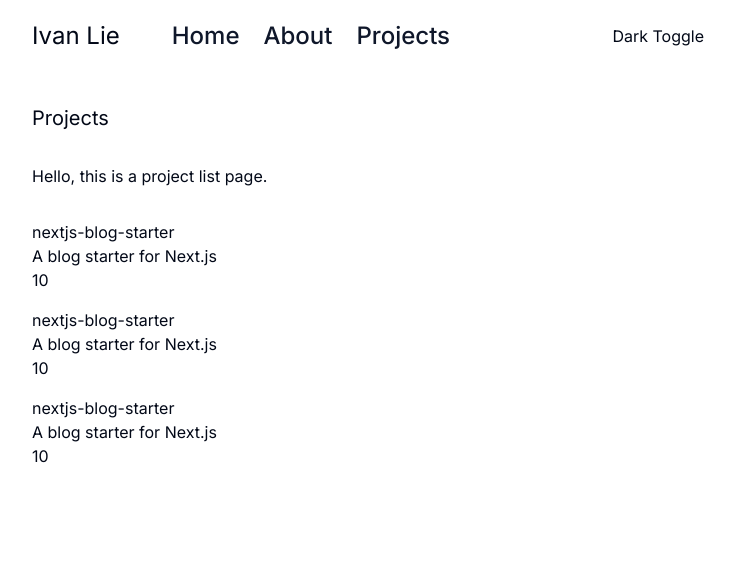
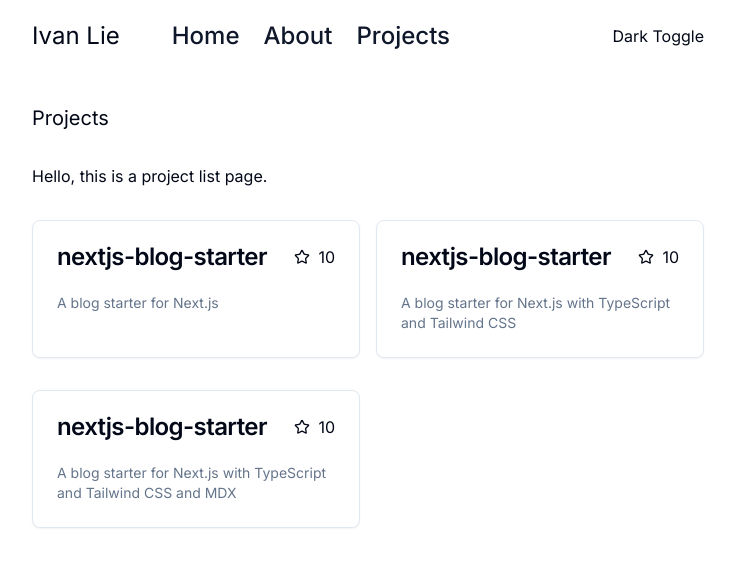
Before and after one commit to ivlie1495/blog-apps, a Next.js app: page /about/projects in a window 1280 px wide. Shown: the top 566 px of the page, without its empty margins (272-1007 px from the left). Built offline with nearby package versions, Linux system fonts and the light colour scheme; data requests are answered from the project's data file.

Commit message:
project list layout

```diff
--- a/app/about/projects/_components/project-list.tsx
+++ b/app/about/projects/_components/project-list.tsx
@@ -1,5 +1,14 @@
+import {
+	Card,
+	CardContent,
+	CardDescription,
+	CardHeader,
+	CardTitle,
+} from '@/components/ui/card'
+import { Star } from 'lucide-react'
+
 const getData = async () => {
-	await new Promise((resolve) => setTimeout(resolve, 3000))
+	// await new Promise((resolve) => setTimeout(resolve, 3000))
 
 	return (
 		await fetch('http://localhost:3001/repos', { cache: 'no-store' })
@@ -10,12 +19,23 @@ const ProjectList = async () => {
 	const data = await getData()
 
 	return (
-		<ul>
+		<ul className="grid grid-cols-1 gap-4 md:grid-cols-2">
 			{data.map((repo: any) => (
 				<li key={repo.id} className="mb-4">
-					<div>{repo.title}</div>
-					<div>{repo.description}</div>
-					<div>{repo.stargazers_count}</div>
+					<Card className="h-full">
+						<CardHeader>
+							<div className="flex items-center justify-between">
+								<CardTitle>{repo.title}</CardTitle>
+								<div className="flex items-center gap-2">
+									<Star className="h-4 w-4" />
+									{repo.stargazers_count}
+								</div>
+							</div>
+						</CardHeader>
+						<CardContent>
+							<CardDescription>{repo.description}</CardDescription>
+						</CardContent>
+					</Card>
 				</li>
 			))}
 		</ul>
--- a/db.json
+++ b/db.json
@@ -9,13 +9,13 @@
 		{
 			"id": 2,
 			"title": "nextjs-blog-starter",
-			"description": "A blog starter for Next.js",
+			"description": "A blog starter for Next.js with TypeScript and Tailwind CSS",
 			"stargazers_count": 10
 		},
 		{
 			"id": 3,
 			"title": "nextjs-blog-starter",
-			"description": "A blog starter for Next.js",
+			"description": "A blog starter for Next.js with TypeScript and Tailwind CSS and MDX",
 			"stargazers_count": 10
 		}
 	]
```
